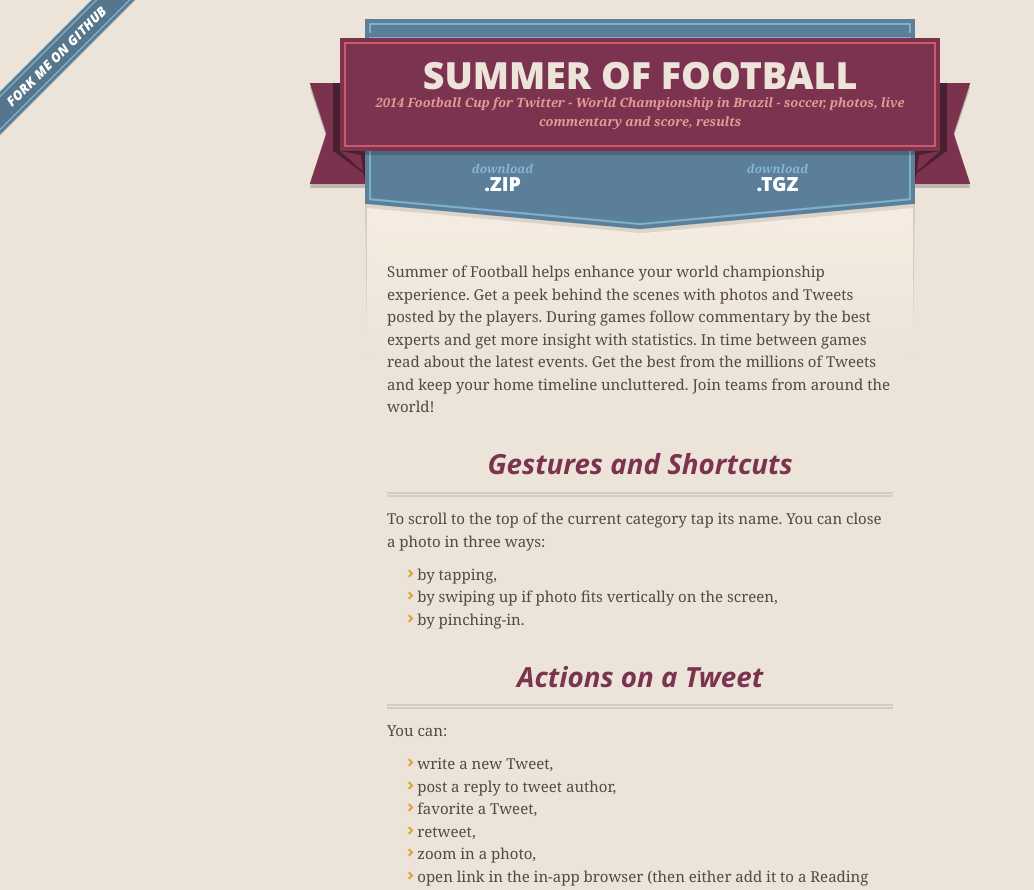
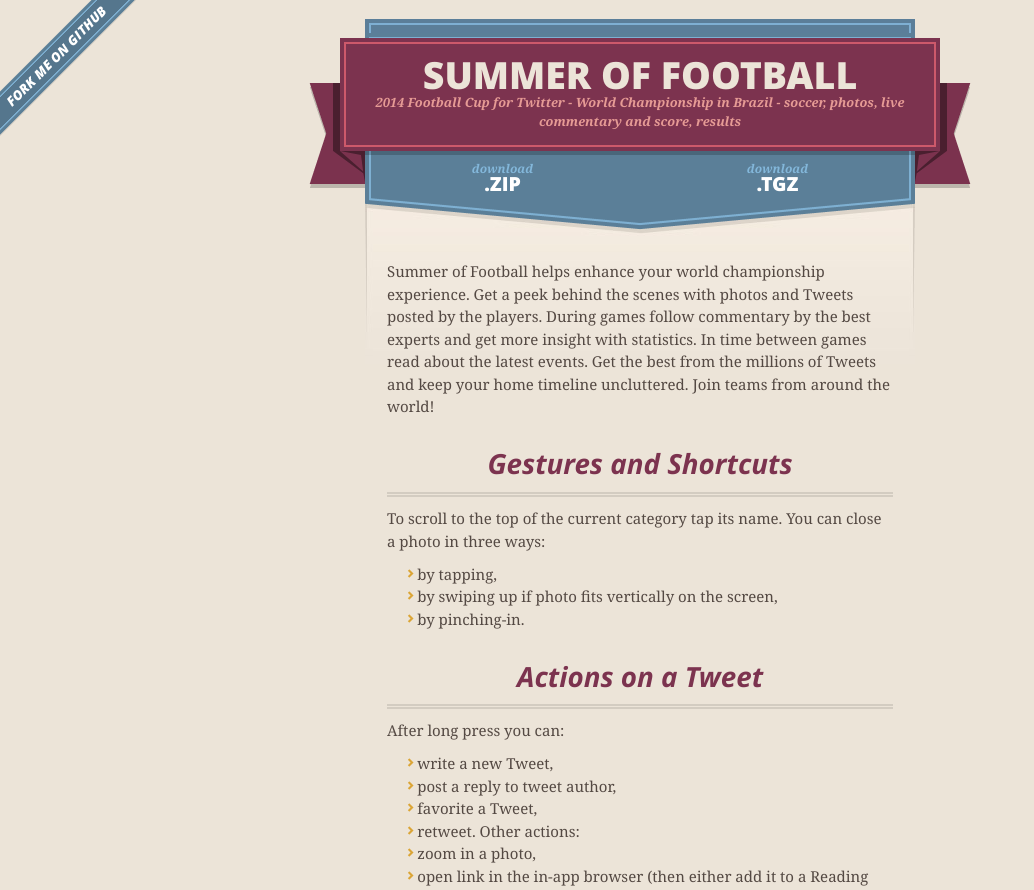
Before and after one commit to mr-v/summer.of.football, a plain HTML site: page index.html in a window 1280 px wide. Shown: the top 890 px of the page, without its empty margins (0-1034 px from the left). Drawn offline with nearby package versions, Linux system fonts and the light colour scheme.

```diff
--- a/index.html
+++ b/index.html
@@ -61,13 +61,14 @@ You can close a photo in three ways:</p>
 </ul><h3>
 <a name="actions-on-a-tweet" class="anchor" href="#actions-on-a-tweet"><span class="octicon octicon-link"></span></a>Actions on a Tweet</h3>
 
-<p>You can:</p>
+<p>After long press you can:</p>
 
 <ul>
 <li>write a new Tweet,</li>
 <li>post a reply to tweet author,</li>
 <li>favorite a Tweet,</li>
-<li>retweet,</li>
+<li>retweet.
+Other actions:</li>
 <li>zoom in a photo,</li>
 <li>open link in the in-app browser (then either add it to a Reading List or open in Safari).</li>
 </ul><p><img src="https://raw.githubusercontent.com/mr-w/summer.of.football/master/tweet.png" alt="Tweet action example"></p>
--- a/params.json
+++ b/params.json
@@ -1 +1 @@
-{"name":"Summer of Football","tagline":"2014 Football Cup for Twitter - World Championship in Brazil - soccer, photos, live commentary and score, results","body":"Summer of Football helps enhance your world championship experience. Get a peek behind the scenes with photos and Tweets posted by the players. During games follow commentary by the best experts and get more insight with statistics. In time between games read about the latest events. Get the best from the millions of Tweets and keep your home timeline uncluttered. Join teams from around the world!\r\n\r\n\r\n### Gestures and Shortcuts\r\nTo scroll to the top of the current category tap its name.\r\nYou can close a photo in three ways:\r\n- by tapping,\r\n- by swiping up if photo fits vertically on the screen,\r\n- by pinching-in.\r\n\r\n\r\n### Actions on a Tweet\r\nYou can:\r\n- write a new Tweet,\r\n- post a reply to tweet author,\r\n- favorite a Tweet,\r\n- retweet,\r\n- zoom in a photo,\r\n- open link in the in-app browser (then either add it to a Reading List or open in Safari).\r\n\r\n![Tweet action example](https://raw.githubusercontent.com/mr-w/summer.of.football/master/tweet.png)","google":"","note":"Don't delete this file! It's used internally to help with page regeneration."}
+{"name":"Summer of Football","tagline":"2014 Football Cup for Twitter - World Championship in Brazil - soccer, photos, live commentary and score, results","body":"Summer of Football helps enhance your world championship experience. Get a peek behind the scenes with photos and Tweets posted by the players. During games follow commentary by the best experts and get more insight with statistics. In time between games read about the latest events. Get the best from the millions of Tweets and keep your home timeline uncluttered. Join teams from around the world!\r\n\r\n\r\n### Gestures and Shortcuts\r\nTo scroll to the top of the current category tap its name.\r\nYou can close a photo in three ways:\r\n- by tapping,\r\n- by swiping up if photo fits vertically on the screen,\r\n- by pinching-in.\r\n\r\n\r\n### Actions on a Tweet\r\nAfter long press you can:\r\n- write a new Tweet,\r\n- post a reply to tweet author,\r\n- favorite a Tweet,\r\n- retweet.\r\nOther actions:\r\n- zoom in a photo,\r\n- open link in the in-app browser (then either add it to a Reading List or open in Safari).\r\n\r\n![Tweet action example](https://raw.githubusercontent.com/mr-w/summer.of.football/master/tweet.png)","google":"","note":"Don't delete this file! It's used internally to help with page regeneration."}
```
